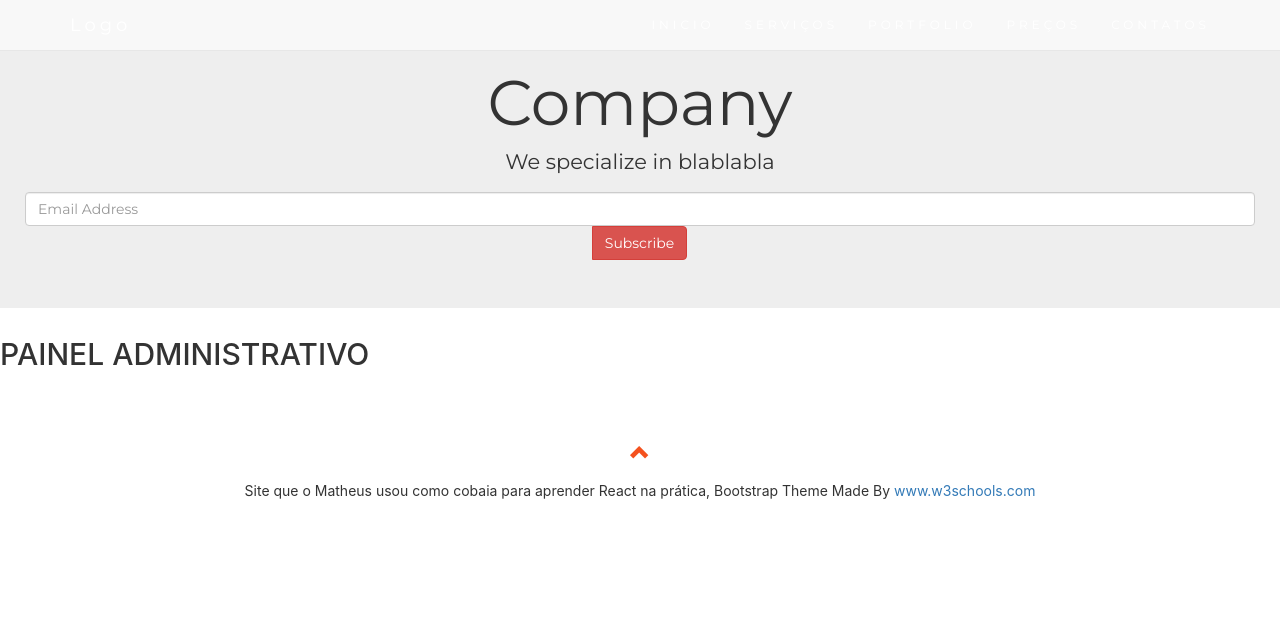
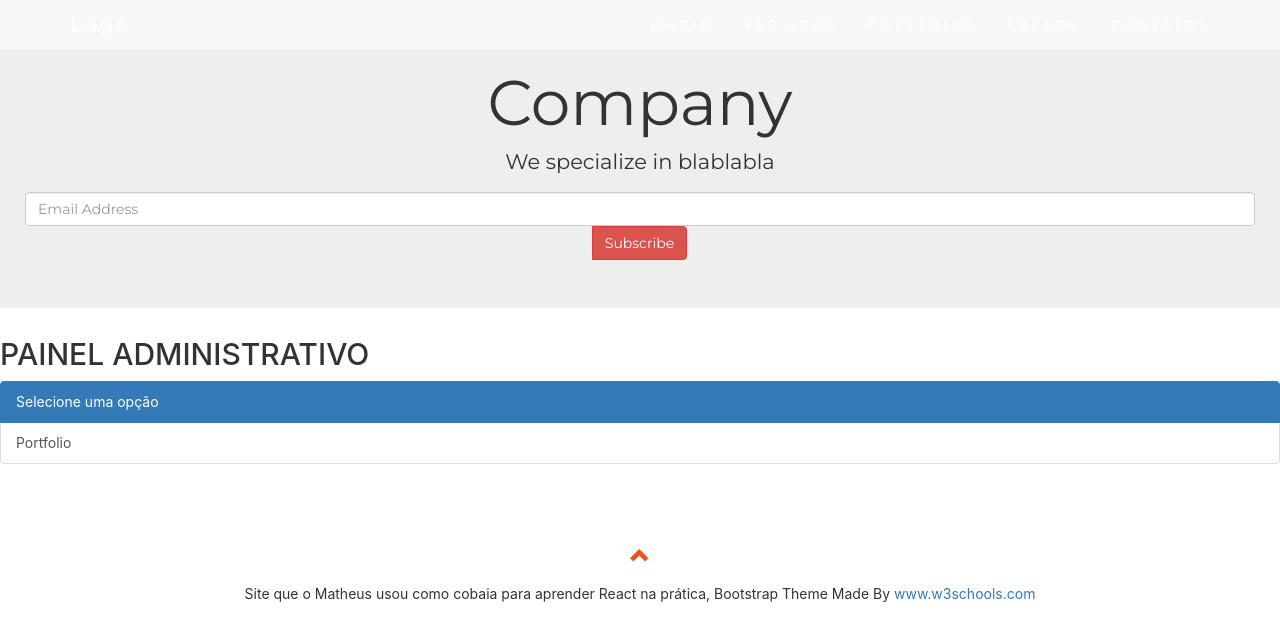
Before and after one commit to matheuslopesfrazao/React-company, a React (Create React App) app: page /admin in a window 1280 px wide. Shown: the top 640 px of the page. Built offline with nearby package versions, Linux system fonts and the light colour scheme.

Commit message:
Criando componente 'AdminMenu'

```diff
--- /dev/null
+++ b/src/admin/AdminMenu.js
@@ -0,0 +1,12 @@
+import React from 'react'
+
+const AdminMenu = props => {
+    return (
+        <div className="list-group">
+            <a href="#" className="list-group-item list-group-item-action active">Selecione uma opção</a>
+            <a href="#" className="list-group-item list-group-item-action">Portfolio</a>
+        </div>
+    )
+}
+
+export default AdminMenu
--- a/src/admin/admin.js
+++ b/src/admin/admin.js
@@ -1,4 +1,6 @@
 import React, {Component} from 'react'
+import {Route} from 'react-router-dom'
+import AdminMenu from './AdminMenu'
 
 class Admin extends Component {
     constructor(props){
@@ -7,7 +9,10 @@
 
     render(){
         return(
-            <h2>Painel Administrativo</h2>
+            <div>
+                <h2>Painel Administrativo</h2>
+                <Route path = {`/`} component = {AdminMenu} />
+            </div>
         )
     }
 }
```
